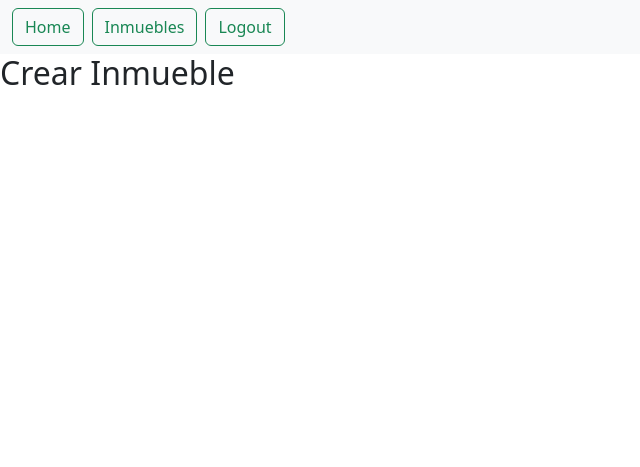
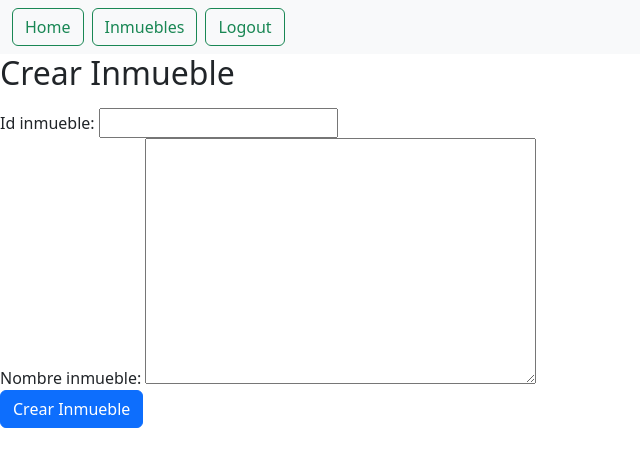
Before and after one commit to raptorluis2024/MOD7, a Django app: page /crear_inmueble/ in a window 1280 px wide. Shown: the top 467 px of the page, without its empty margins (0-640 px from the left). Run offline with Django 5.2, Linux system fonts and the light colour scheme; a user stored in the database is signed in.

Commit message:
add form

```diff
--- a/proyecto_inmueble/gestion_inmueble/forms.py
+++ b/proyecto_inmueble/gestion_inmueble/forms.py
@@ -0,0 +1,7 @@
+from django.forms import ModelForm
+from gestion_inmueble.models import Inmueble
+
+class formulario_inmueble(ModelForm):
+    class Meta:
+        model = Inmueble
+        fields =['id_inmueble','nombre_inmueble']
--- a/proyecto_inmueble/gestion_inmueble/views.py
+++ b/proyecto_inmueble/gestion_inmueble/views.py
@@ -7,7 +7,7 @@ from django.http import HttpResponse
 from gestion_inmueble.models import Inmueble, Profile
 from gestion_inmueble.services import getInmuebles
 from django.shortcuts import get_object_or_404
-from django.http import Http404
+from gestion_inmueble.forms import formulario_inmueble
 
 
 # Create your views here.
@@ -24,7 +24,7 @@ def inmuebles(request):
 @login_required
 def crear_inmueble(request):
     template = loader.get_template('crear_inmueble.html')
-    context = {}
+    context = {'form':formulario_inmueble}
     return HttpResponse(template.render(context, request))
 
 def sign_out(request):
--- a/proyecto_inmueble/templates/crear_inmueble.html
+++ b/proyecto_inmueble/templates/crear_inmueble.html
@@ -1,13 +1,13 @@
 {% extends 'layout/base.html'%}
 {%block content%}
 {% include 'layout/navbar.html'%}
-<!--
+<h2>Crear Inmueble</h2>
 <p>{{error}}</p>
 <form action="" method="POST">
  {% csrf_token %}
 {{form}}
 <input type="submit" class="btn btn-primary" value="Crear Inmueble" />
 </form>
--->
-<h2>Crear Inmueble</h2>
+
+
 {%endblock%}
```
